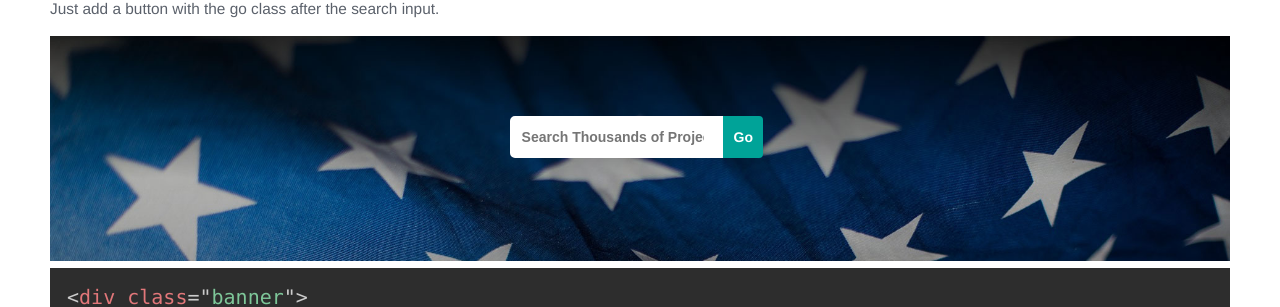
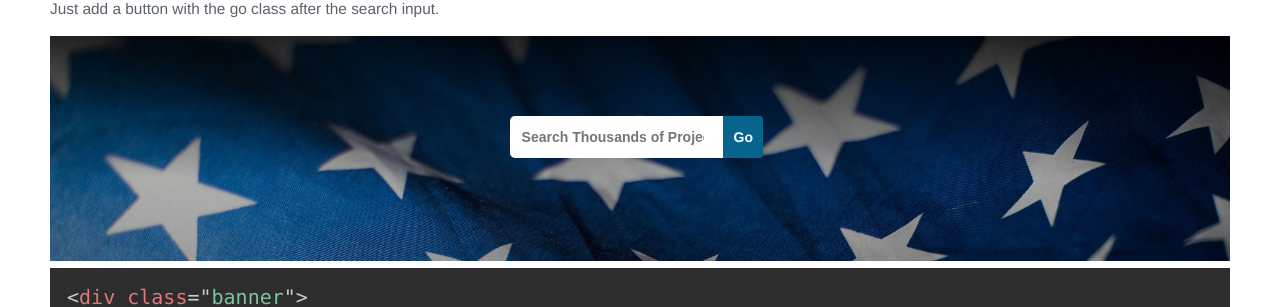
Before and after one commit to GSA/code-gov-style, a Jekyll site: the page built from components/inputs.md, in a window 1280 px wide and 1317 px high. Shown: the part 615-922 px from the top of the window. Built offline with Jekyll 4.4.1, drawn with Linux system fonts in a browser that asks for light colours.

Commit message:
change search button color

```diff
--- a/_sass/_inputs.scss
+++ b/_sass/_inputs.scss
@@ -20,8 +20,8 @@ input {
 
   /* we're adding a border so it aligns with the input */
   + button.go {
-    background-color: $brand-teal-medium !important;
-    border: 2px solid $brand-teal-medium;
+    background-color: $brand-primary !important;
+    border: 2px solid $brand-primary;
     border-top-left-radius: 0;
     border-top-right-radius: 4px;
     border-bottom-left-radius: 0;
```
